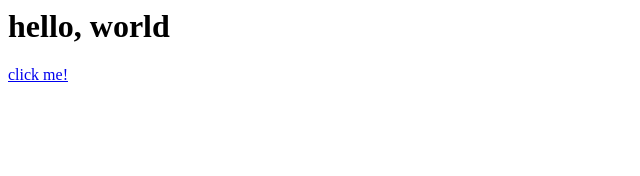
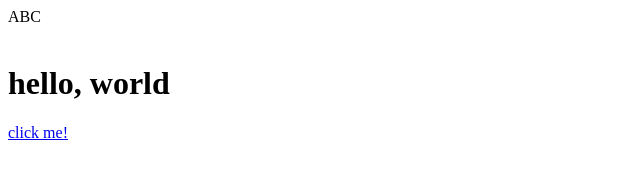
Before and after one commit to nju-nebula/homepage, a plain HTML site: page index.html in a window 1280 px wide. Shown: the whole page, without its empty margins (0-640 px from the left). Drawn offline with Linux system fonts and the light colour scheme.

Commit message:
add header in index.html

```diff
--- a/index.html
+++ b/index.html
@@ -3,6 +3,10 @@
 		<title>南京大学-星环科技联合实验室</title>
 	</head>
 	<body>
+		<header>
+			ABC
+		</header>
+		<br>
 		<h1>hello, world</h1>
                 <a href="page.html">click me!</a>
 	</body>
```
